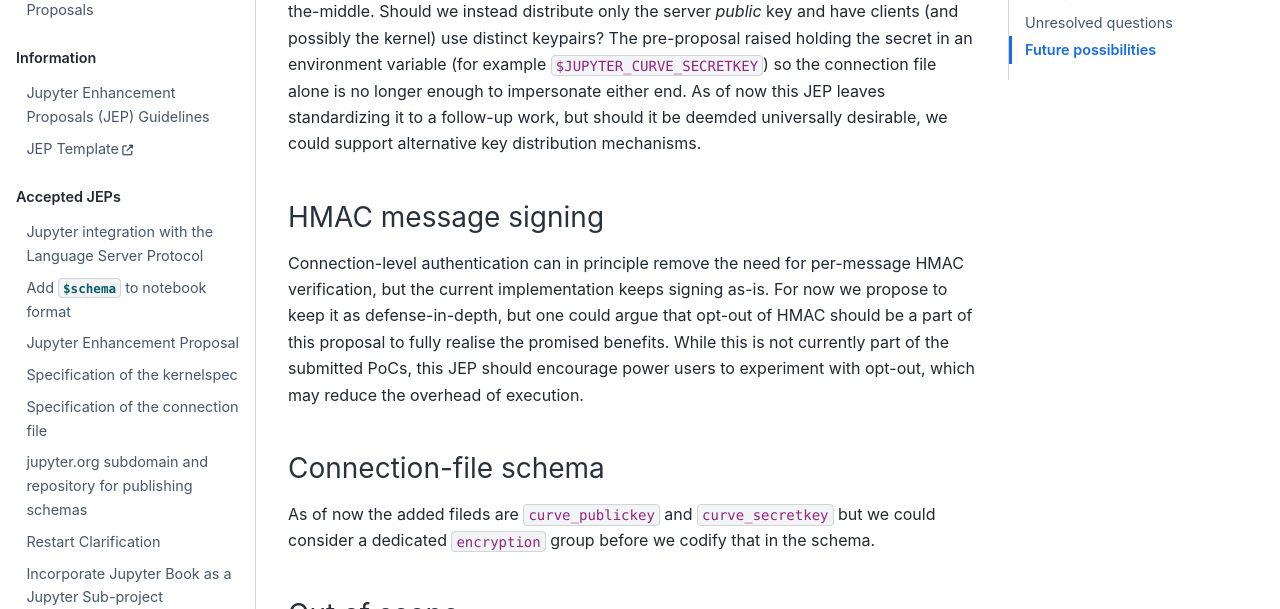
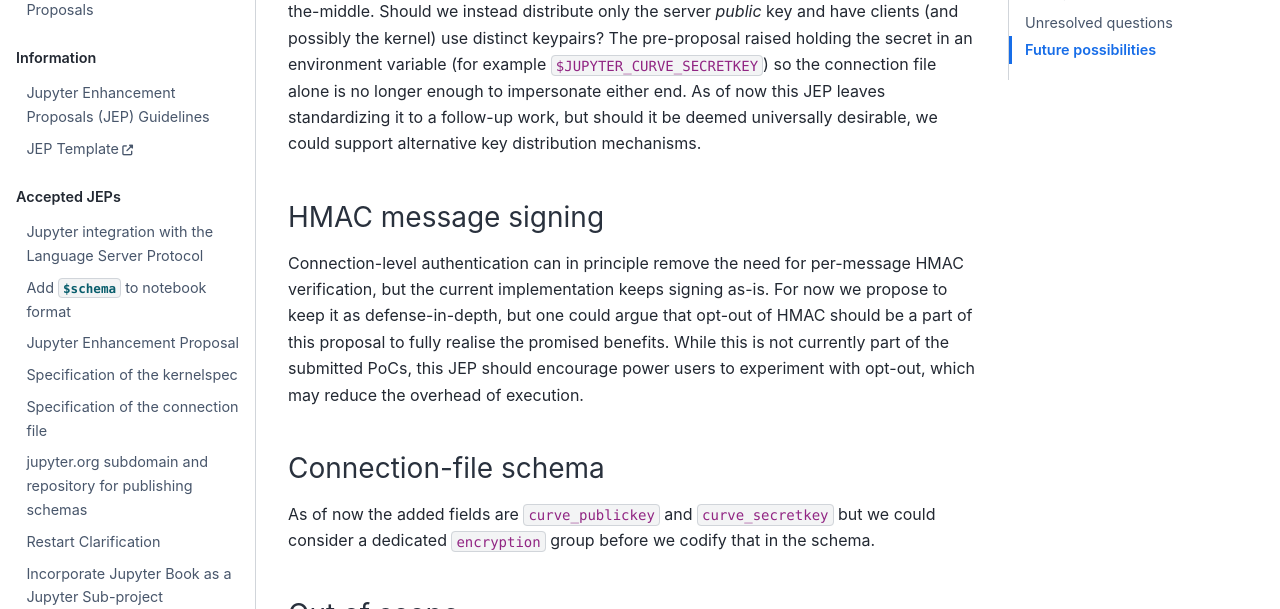
Before and after one commit to jupyter/enhancement-proposals, a Jupyter Book: the page built from 145-transport-encryption/transport-encryption.md, in a window 1280 px wide and 900 px high, scrolled down 8787 px. Shown: the part 206-815 px from the top of the window. Built offline with Jupyter Book 1.0.4 settings and Sphinx 7.4.7 and the Sphinx Book theme 1.1.4, drawn with Linux system fonts in a browser that asks for light colours; pages that are not in the unit, such as notebooks, are missing from menus; some of the changed text lies outside the part shown.

Commit message:
Fix typos
Co-authored-by: M Bussonnier <bussonniermatthias@gmail.com>

```diff
--- a/145-transport-encryption/transport-encryption.md
+++ b/145-transport-encryption/transport-encryption.md
@@ -202,7 +202,7 @@
 
 ### Key isolation
 
-The reference implementation reuses one keypair for both the kernel's server identity and the local clients' identity, so the _secret_ key sits in the connection file and is loaded by every local client. This matches the `session.key` trust model and gives forward secrecy against passive capture, but the long-term secret in the file is sufficient for a live man-in-the-middle. Should we instead distribute only the server _public_ key and have clients (and possibly the kernel) use distinct keypairs? The pre-proposal raised holding the secret in an environment variable (for example `$JUPYTER_CURVE_SECRETKEY`) so the connection file alone is no longer enough to impersonate either end. As of now this JEP leaves standardizing it to a follow-up work, but should it be deemded universally desirable, we could support alternative key distribution mechanisms.
+The reference implementation reuses one keypair for both the kernel's server identity and the local clients' identity, so the _secret_ key sits in the connection file and is loaded by every local client. This matches the `session.key` trust model and gives forward secrecy against passive capture, but the long-term secret in the file is sufficient for a live man-in-the-middle. Should we instead distribute only the server _public_ key and have clients (and possibly the kernel) use distinct keypairs? The pre-proposal raised holding the secret in an environment variable (for example `$JUPYTER_CURVE_SECRETKEY`) so the connection file alone is no longer enough to impersonate either end. As of now this JEP leaves standardizing it to a follow-up work, but should it be deemed universally desirable, we could support alternative key distribution mechanisms.
 
 ### HMAC message signing
 
@@ -210,7 +210,7 @@
 
 ### Connection-file schema
 
-As of now the added fileds are `curve_publickey` and `curve_secretkey` but we could consider a dedicated `encryption` group before we codify that in the schema.
+As of now the added fields are `curve_publickey` and `curve_secretkey` but we could consider a dedicated `encryption` group before we codify that in the schema.
 
 ### Out of scope
 
```
Also changed, not shown: other parts of 145-transport-encryption/transport-encryption.md (+1 -1 lines).
